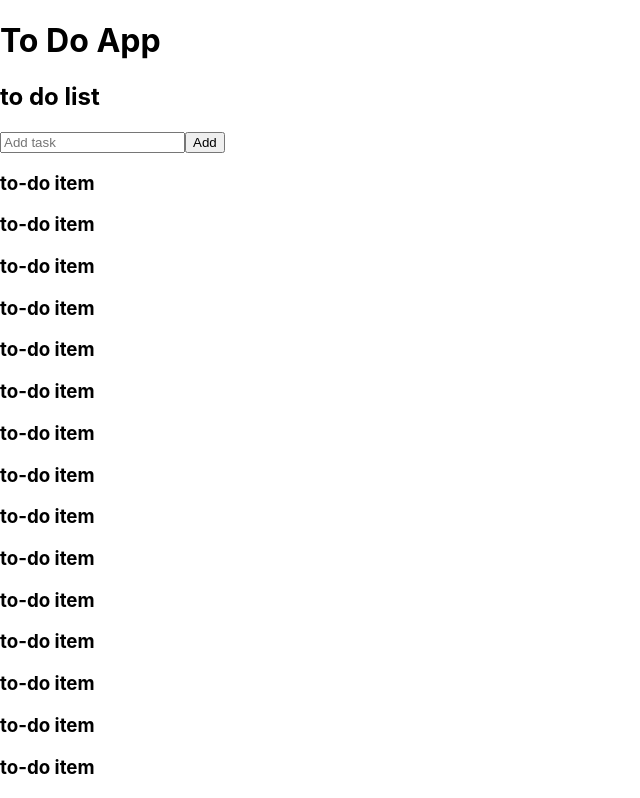
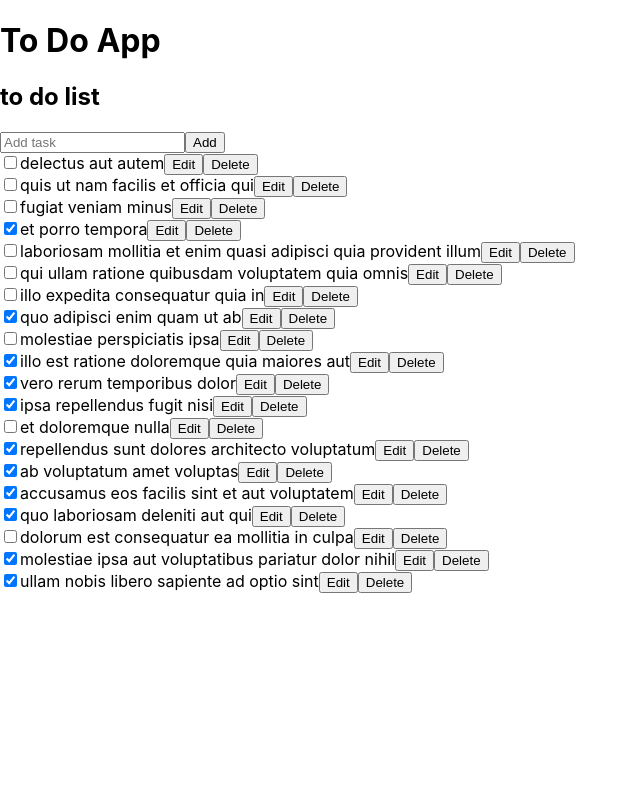
Before and after one commit to mindy-d-tran/to-do-list-react, a React (Create React App) app: page / in a window 1280 px wide. Shown: the top 798 px of the page, without its empty margins (0-640 px from the left). Built offline with nearby package versions, Linux system fonts and the light colour scheme.

Commit message:
add buttons to each item list and put them in a div

```diff
--- a/src/components/ToDoItem.js
+++ b/src/components/ToDoItem.js
@@ -1,7 +1,11 @@
 function ToDoItem(props) {
+  const { id, title, completed } = props.item;
   return (
     <div>
-      <h3>to-do item</h3>
+      <input type="checkbox" id={id} name={title} value={title} defaultChecked={completed} />
+      <label>{title}</label>
+      <button>Edit</button>
+      <button>Delete</button>
     </div>
   );
 }
```
